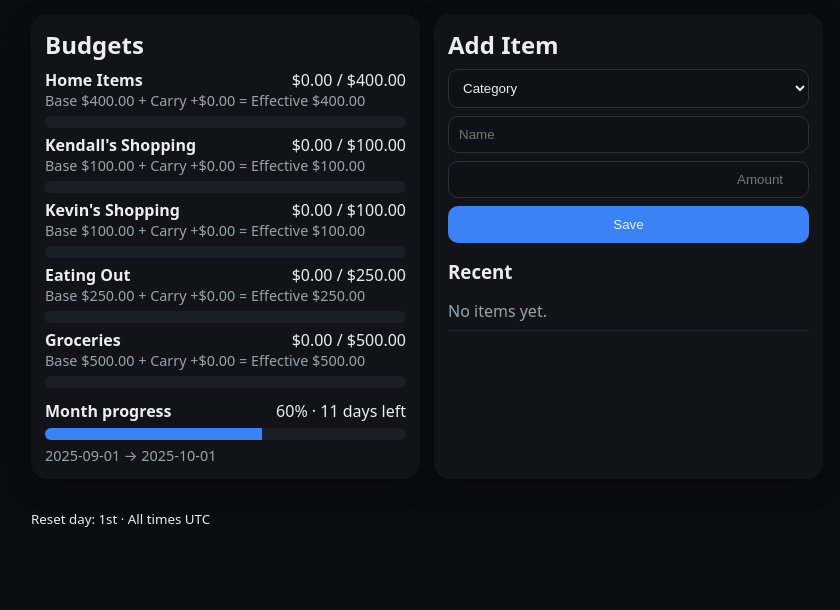
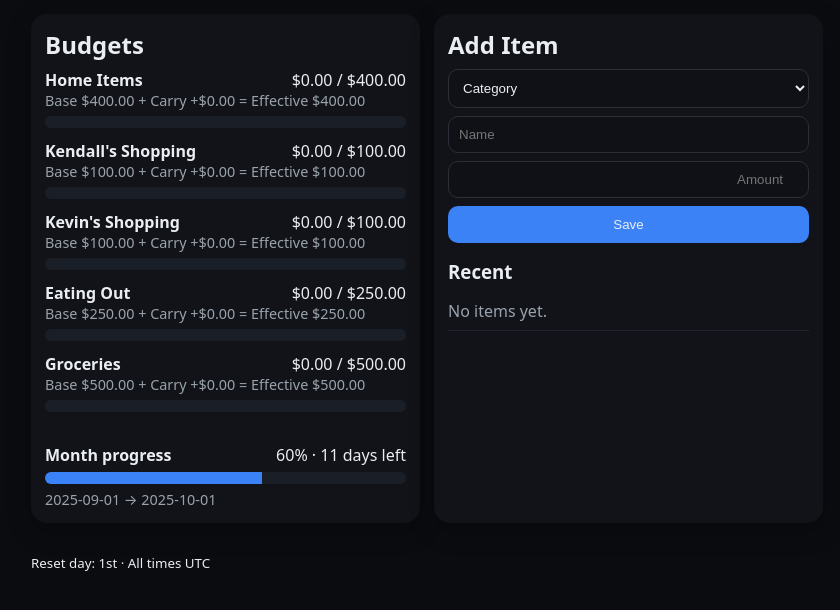
Before and after one commit to kevmck451/Money_Tracker, a Flask app: page / in a window 1280 px wide. Shown: the part 79-689 px from the top of the page, without its empty margins (213-1053 px from the left). Run offline with Flask 3, Linux system fonts and the light colour scheme.

Commit message:
adjusted spacing between budget categories

```diff
--- a/templates/index.html
+++ b/templates/index.html
@@ -14,7 +14,7 @@
       {% else %}
         {% set color = 'red' %}
       {% endif %}
-      <div class="budget">
+      <div class="budget" style="margin-bottom:12px;">
         <div class="row-head">
           <strong>{{ r.cat.name }}</strong>
           <span>${{ '%.2f'|format(s.spent) }} / ${{ '%.2f'|format(s.effective) }}</span>
@@ -33,7 +33,7 @@
     {% endfor %}
 
     <!-- Month progress widget -->
-    <div class="monthbox" style="margin-top:12px;">
+    <div class="monthbox" style="margin-top:32px;">
       <div class="row-head">
         <strong>Month progress</strong>
         <span>{{ '%.0f'|format(mprog.pct) }}% · {{ mprog.days_left }} day{% if mprog.days_left != 1 %}s{% endif %} left</span>
```
